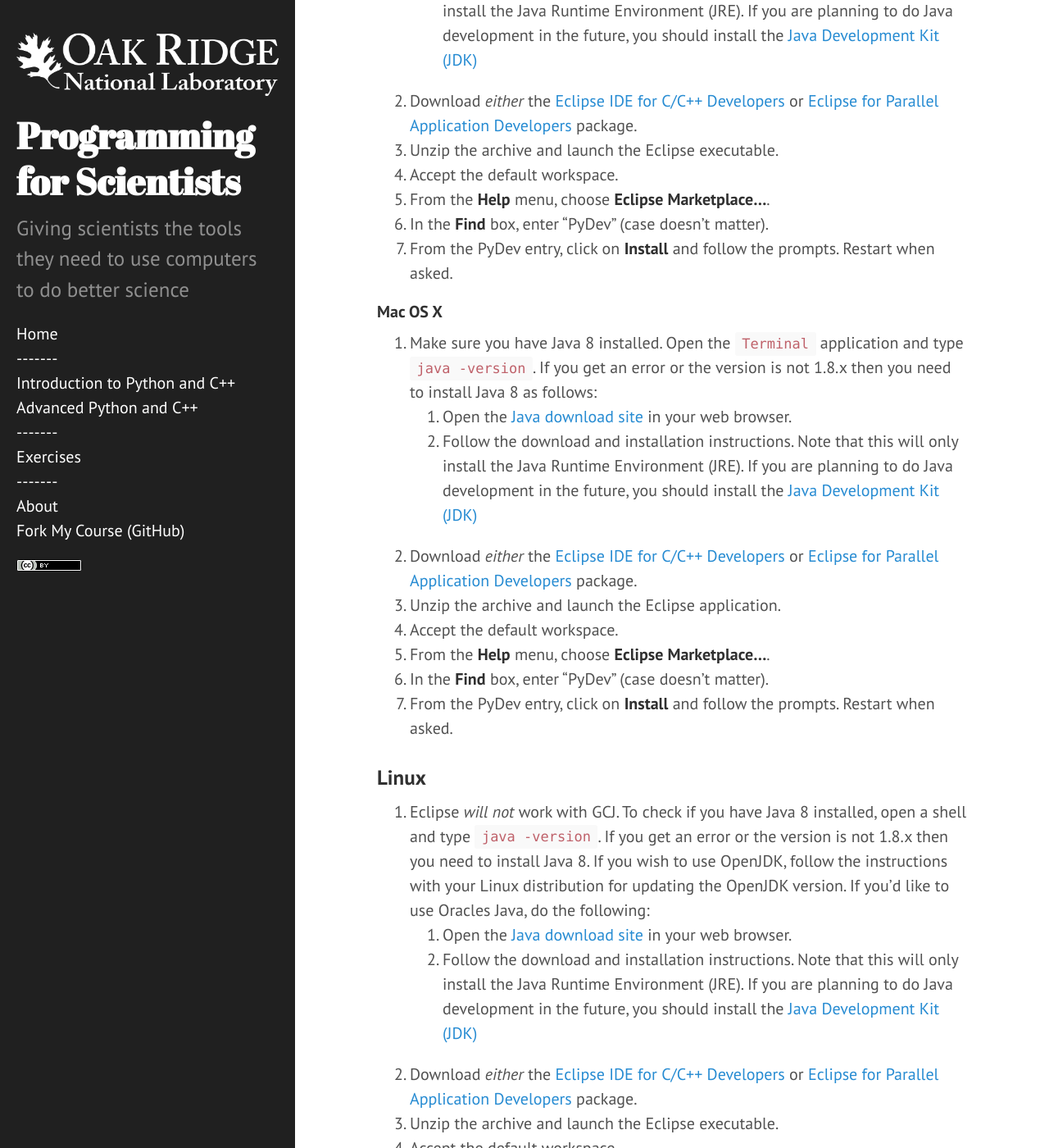
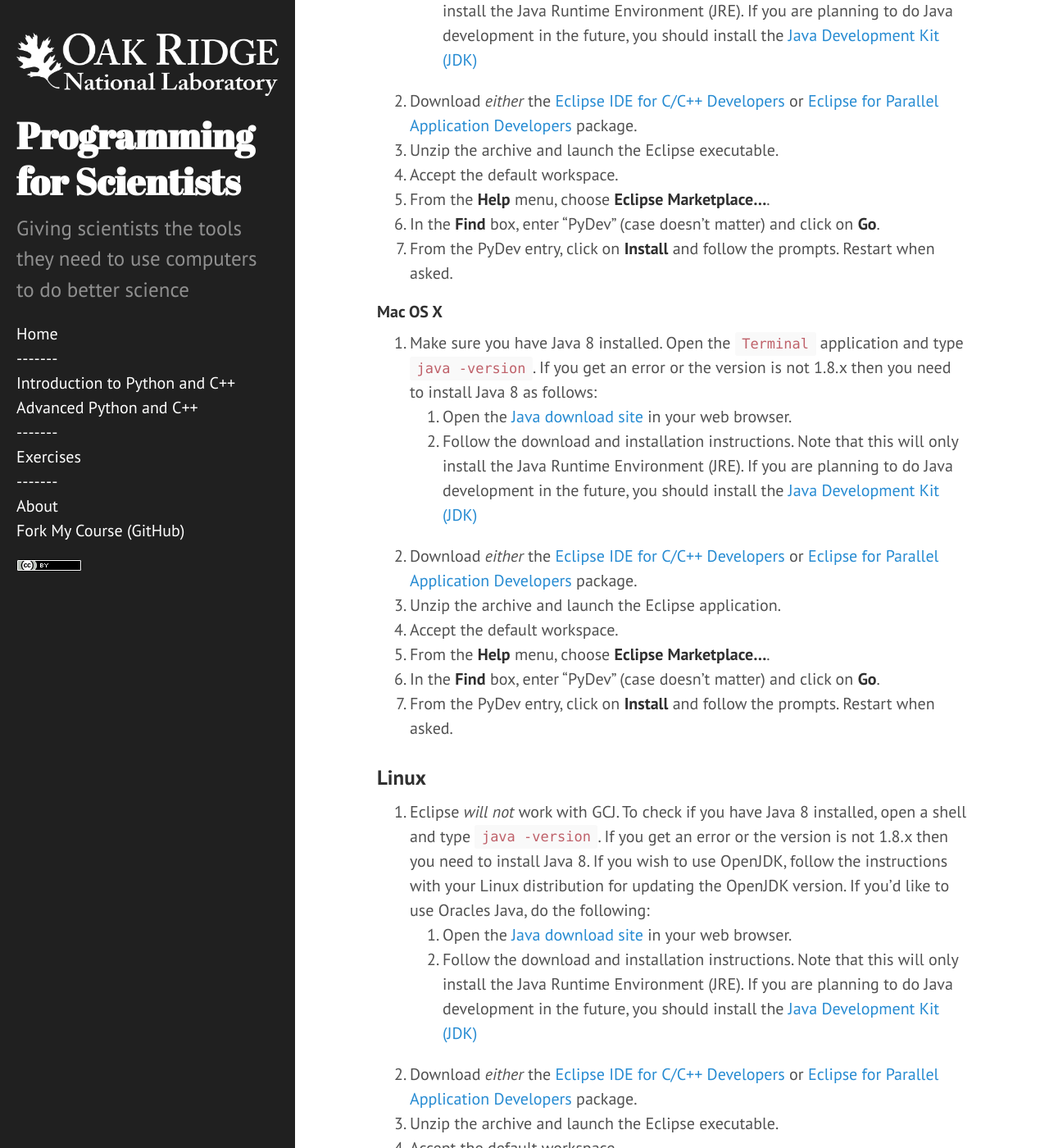
Before and after one commit to ornl-training/ornl-training.github.io, a Jekyll site: the page built from setup.md, in a window 1280 px wide and 1400 px high, scrolled down 5293 px. Shown: the whole window at 82% size. Built offline with Jekyll 4.4.1, drawn with Linux system fonts in a browser that asks for light colours; some of the changed text lies outside the part shown.

Commit message:
Update setup.md

```diff
--- a/setup.md
+++ b/setup.md
@@ -188,7 +188,7 @@
 3. Unzip the archive and launch the Eclipse executable.
 4. Accept the default workspace.
 5. From the **Help** menu, choose **Eclipse Marketplace...**.
-6. In the **Find** box, enter "PyDev" (case doesn't matter).
+6. In the **Find** box, enter "PyDev" (case doesn't matter) and click on **Go**.
 7. From the PyDev entry, click on **Install** and follow the prompts. Restart when asked.
 
 #### Mac OS X
@@ -204,7 +204,7 @@
 3. Unzip the archive and launch the Eclipse application.
 4. Accept the default workspace.
 5. From the **Help** menu, choose **Eclipse Marketplace...**.
-6. In the **Find** box, enter "PyDev" (case doesn't matter).
+6. In the **Find** box, enter "PyDev" (case doesn't matter) and click on **Go**.
 7. From the PyDev entry, click on **Install** and follow the prompts. Restart when asked.
 
 ### Linux
@@ -222,5 +222,5 @@
 3. Unzip the archive and launch the Eclipse executable.
 4. Accept the default workspace.
 5. From the **Help** menu, choose **Eclipse Marketplace...**.
-6. In the **Find** box, enter "PyDev" (case doesn't matter).
+6. In the **Find** box, enter "PyDev" (case doesn't matter) and click on **Go**.
 7. From the PyDev entry, click on **Install** and follow the prompts. Restart when asked.
```
